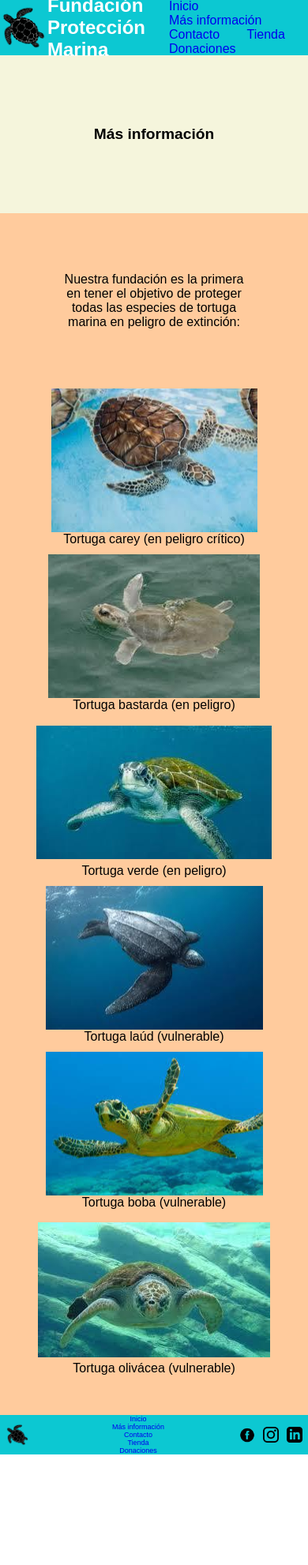
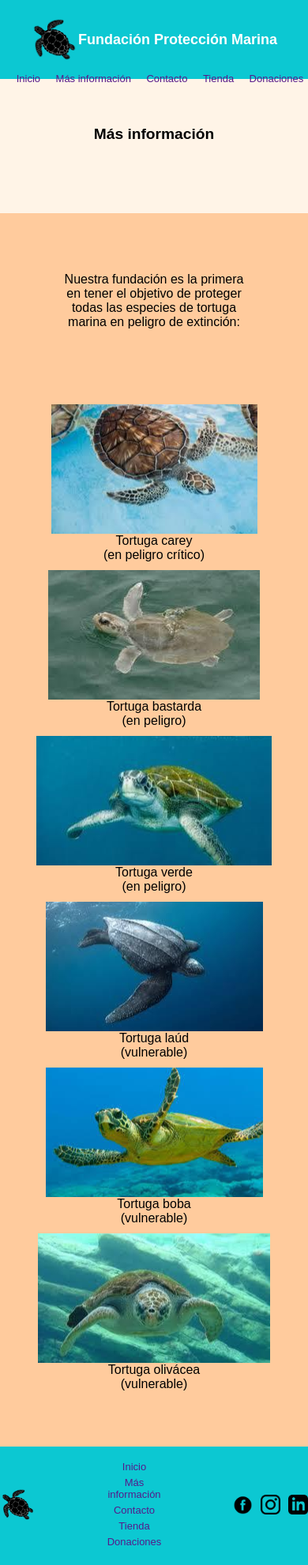
Before and after one commit to nicolasalgranti/tortugasproyecto, a plain HTML site: page pages/masinfo.html in a window 390 px wide. Shown: the whole page at 79% size. Before the commit the page ends 1842 px from the top, so only its background shows below. Drawn offline with Linux system fonts and the light colour scheme; a web font is replaced by a local one.

Commit message:
version 1.1

```diff
--- a/css/style.css
+++ b/css/style.css
@@ -17,6 +17,25 @@ li {
 
 li {
   display: inline-block;
+}
+
+/*ajustes destinados a que los estilos de bootstrap no sobreescriban mis estilos*/
+h1,
+p,
+ul,
+a {
+  font-size: medium;
+  padding: 0;
+  margin: 0;
+  line-height: normal;
+}
+a {
+  color: #551a8b;
+}
+
+h1 {
+  font-weight: bold;
+  font-size: large;
 }
 
 /* estilos del body */
@@ -44,6 +63,7 @@ main {
 
 #navBar li a {
   margin-left: 30px;
+  font-size: medium;
 }
 
 #navBar li a:hover {
@@ -59,6 +79,39 @@ main {
 #navBar .botontitulo img {
   height: 60px;
   width: auto;
+}
+
+/* Estilos header: Responsive */
+
+@media (max-width: 768px) {
+  #navBar ul li a {
+    margin-left: 15px;
+    padding-top: 20px;
+    flex-wrap: wrap;
+  }
+  #navBar {
+    flex-direction: column;
+  }
+  .botontitulo {
+    justify-content: center;
+    padding-top: 20px;
+  }
+  #header {
+    height: 100px;
+  }
+  #navBar ul {
+    padding-top: 10px;
+  }
+  #banner .titulo {
+    margin-top: 80px;
+  }
+
+  @media (max-width: 480px) {
+    #navBar ul li a {
+      margin-left: 15px;
+      font-size: small;
+    }
+  }
 }
 /* contenido común a todas las páginas */
 
@@ -76,7 +129,7 @@ main {
   font-size: larger;
   width: auto;
   height: 200px;
-  background-color: beige;
+  background-color: rgb(255, 244, 231);
   display: flex;
   align-items: center;
 
@@ -139,6 +192,7 @@ main {
   margin: auto;
   width: 500px;
   height: auto;
+  padding: 20px;
 }
 
 .mapa {
@@ -273,13 +327,19 @@ main {
   display: flex;
   justify-content: space-around;
   gap: 80px;
+  height: 150px;
+  align-items: center;
 }
 
 #footer li {
-  margin-left: 10px;
+  margin-bottom: 5px;
   display: flex;
   flex-direction: column;
   text-align: center;
+}
+
+#footer li a:hover {
+  color: white;
 }
 
 #footer .footerLogo {
@@ -304,54 +364,10 @@ main {
   gap: 10px;
 }
 
-/* PÁGINA MÁS INFORMACIÓN : MEDIA QUERIES */
-
-@media (max-width: 768px) {
-  #containerMasinfo {
-    grid-template-columns: repeat(2, 1fr);
-    grid-template-rows: repeat(4, 200px);
-    grid-template-areas: "gridImg1Carey gridImg2Bastarda" "gridImg3Verde gridImg4Laud" "gridImg5Boba gridImg6Olivacea";
-  }
-}
-
-@media (max-width: 480px) {
-  #containerMasinfo {
-    grid-template-columns: 1fr;
-    grid-template-rows: repeat(6, 200px);
-    grid-template-areas: "gridImg1Carey" "gridImg2Bastarda" "gridImg3Verde" "gridImg4Laud" "gridImg5Boba" "gridImg6Olivacea";
-    justify-content: center;
-    text-align: center;
-  }
-  .Box img {
-    max-width: 80%;
-  }
-}
-
-/* PÁGINA TIENDA: MEDIA QUERIES */
-
-@media (max-width: 768px) {
-  #containerTienda {
-    grid-template-columns: repeat(2, 1fr);
-    grid-template-rows: repeat(4, 350px);
-    grid-template-areas: "gridImg1peluche1 gridImg2peluche2" "gridImg3peluche3 gridImg4pelucheazul" "gridImg5squirtle";
-  }
-}
-
-@media (max-width: 480px) {
-  #containerTienda {
-    grid-template-columns: 1fr;
-    grid-template-rows: repeat(5, 200px);
-    grid-template-areas: "gridImg1peluche1" "gridImg2peluche2" "gridImg3peluche3" "gridImg4pelucheazul" "gridImg5squirtle";
-  }
-}
-
 /* ESTILOS FOOTER: SISTEMA RESPONSIVO */
 @media (max-width: 768px) {
-  #footer li {
-    display: flex;
-    flex-direction: column;
-    text-align: center;
-    font-size: smaller;
+  #footer ul li a {
+    font-size: small;
   }
 
   #footer .footerLogo {
@@ -370,20 +386,59 @@ main {
 }
 
 @media (max-width: 480px) {
-  #footer li {
-    font-size: xx-small;
-  }
   #footer .footerLogo {
     display: flex;
     align-items: center;
   }
   #footer .footerLogo img {
-    height: 30px;
+    height: 45px;
     width: auto;
   }
 
   #footer .footerRedes img {
-    max-width: 20px;
-    max-height: 20px;
+    max-width: 25px;
+    max-height: 25px;
   }
 }
+
+/* PÁGINA MÁS INFORMACIÓN : MEDIA QUERIES */
+
+@media (max-width: 768px) {
+  #containerMasinfo {
+    grid-template-columns: repeat(2, 1fr);
+    grid-template-rows: repeat(3, 300px);
+    grid-template-areas: "gridImg1Carey gridImg2Bastarda" "gridImg3Verde gridImg4Laud" "gridImg5Boba gridImg6Olivacea";
+    padding: 20px;
+  }
+}
+
+@media (max-width: 480px) {
+  #containerMasinfo {
+    grid-template-columns: 1fr;
+    grid-template-rows: repeat(6, 200px);
+    grid-template-areas: "gridImg1Carey" "gridImg2Bastarda" "gridImg3Verde" "gridImg4Laud" "gridImg5Boba" "gridImg6Olivacea";
+    justify-content: center;
+    text-align: center;
+  }
+}
+
+/* PÁGINA TIENDA: MEDIA QUERIES */
+
+@media (max-width: 768px) {
+  #containerTienda {
+    grid-template-columns: repeat(2, 1fr);
+    grid-template-rows: repeat(3, 350px);
+    grid-template-areas: "gridImg1peluche1 gridImg2peluche2" "gridImg3peluche3 gridImg4pelucheazul" "gridImg5squirtle";
+  }
+  #banner {
+    height: min-content;
+  }
+}
+
+@media (max-width: 480px) {
+  #containerTienda {
+    grid-template-columns: 1fr;
+    grid-template-rows: repeat(5, 350px);
+    grid-template-areas: "gridImg1peluche1" "gridImg2peluche2" "gridImg3peluche3" "gridImg4pelucheazul" "gridImg5squirtle";
+  }
+}
--- a/pages/masinfo.html
+++ b/pages/masinfo.html
@@ -34,32 +34,32 @@
           <section id="containerMasinfo">
             <div class="gridItem">
               <div class="gridImg1Carey Box"></div>
-              <p>Tortuga carey (en peligro crítico)</p>
+              <p>Tortuga carey <br>(en peligro crítico)</p>
             </div>
 
             <div class="gridItem">
               <div class="gridImg2Bastarda Box"></div>
-              <p>Tortuga bastarda (en peligro)</p>
+              <p>Tortuga bastarda <br>(en peligro)</p>
             </div>
 
             <div class="gridItem">
               <div class="gridImg3Verde Box"></div>
-              <p>Tortuga verde (en peligro)</p>
+              <p>Tortuga verde <br>(en peligro)</p>
             </div>
 
             <div class="gridItem">
               <div class="gridImg4Laud Box"></div>
-              <p>Tortuga laúd (vulnerable)</p>
+              <p>Tortuga laúd <br>(vulnerable)</p>
             </div>
 
             <div class="gridItem">
               <div class="gridImg5Boba Box"></div>
-              <p>Tortuga boba (vulnerable)</p>
+              <p>Tortuga boba <br>(vulnerable)</p>
             </div>
 
             <div class="gridItem">
               <div class="gridImg6Olivacea Box"></div>
-              <p>Tortuga olivácea (vulnerable)</p>
+              <p>Tortuga olivácea <br>(vulnerable)</p>
             </div>
           </section>
         </article>
@@ -68,24 +68,33 @@
 
     <footer id="footer">
       <article class="footerLogo">
-        <img src="../icons/iconopng.png" alt="LOGO" />
+        <a href="#"><img src="../icons/iconopng.png" alt="LOGO" /></a>
       </article>
 
       <article class="footerLinks">
         <ul>
-          <li><a href="../index.html">Inicio</a></li>
-          <li><a href="#">Más información</a></li>
-          <li><a href="contacto.html">Contacto</a></li>
-          <li><a href="tienda.html">Tienda</a></li>
-          <li><a href="donaciones.html">Donaciones</a></li>
+          <li><a href="#">Inicio</a></li>
+          <li><a href="../pages/masinfo.html">Más información</a></li>
+          <li><a href="../pages/contacto.html">Contacto</a></li>
+          <li><a href="../pages/tienda.html">Tienda</a></li>
+          <li><a href="../pages/donaciones.html">Donaciones</a></li>
         </ul>
       </article>
 
       <article class="footerRedes">
-        <img src="../icons/fb.png" alt="Facebook" />
-        <img src="../icons/ig.png" alt="Instagram" />
-        <img src="../icons/linkedin.png" alt="LinkedIn" />
+        <a href="https://www.facebook.com/" target="_blank">
+          <img src="../icons/fb.png" alt="Facebook" />
+        </a>
+        <a href="https://www.instagram.com/" target="_blank">
+          <img src="../icons/ig.png" alt="Instagram" />
+        </a>
+        <a href="">
+          <img src="../icons/linkedin.png" alt="LinkedIn" />
+        </a>
       </article>
     </footer>
   </body>
 </html>
+
+  </body>
+</html>
```
Also changed, not shown: pages/contacto.html (+32 -10 lines), pages/donaciones.html (+18 -9 lines), pages/tienda.html (+18 -9 lines).
